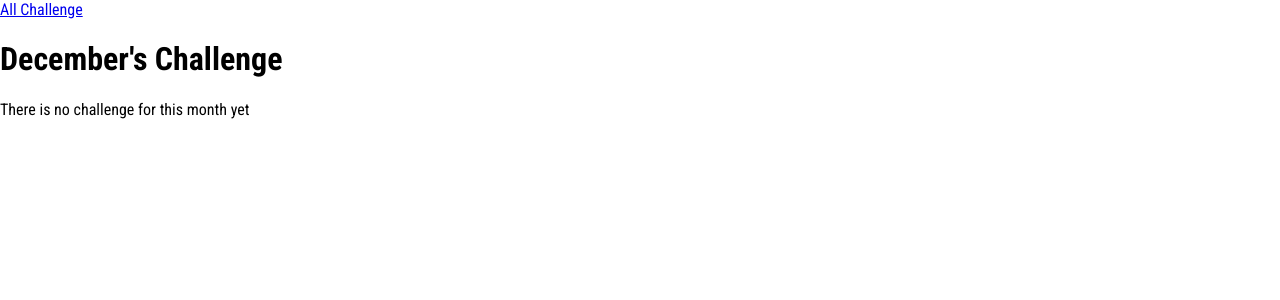
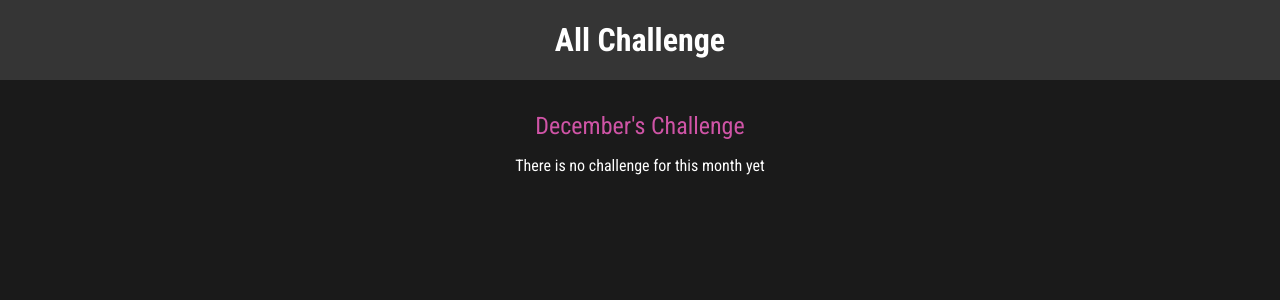
Before and after one commit to EDD-3/monthly_challenges, a Django app: page /challenges/december in a window 1280 px wide. Shown: the top 300 px of the page. Run offline with Django 5.2, Linux system fonts and the light colour scheme.

Commit message:
Added css styles to the templates

```diff
--- /dev/null
+++ b/challenges/static/challenges/challenge.css
@@ -0,0 +1,26 @@
+h1,
+h2 {
+
+    text-align:center;
+    color: white;
+}
+
+h1 {
+    font-size: 1.5rem;
+    margin: 2rem 0 1rem 0;
+    font-weight: normal;
+    color: #cf54a6;
+
+}
+
+h2 {
+    font-size: 3rem;
+    font-weight: bold;
+
+}
+
+.fallback{
+    text-align: center;
+    color: white;
+
+}
--- /dev/null
+++ b/challenges/static/challenges/includes/header.css
@@ -0,0 +1,26 @@
+header {
+    width: 100%;
+    height: 5rem;
+    background-color: #353535;
+
+}
+
+header nav {
+    width: 100%;
+    height: 100%;
+    display: flex;
+    justify-content: center;
+    align-items: center;
+}
+
+header nav a {
+    color: white;
+    font-size: 2rem;
+    font-weight: bold;
+    text-decoration:none;
+}
+
+header nav a:hover,
+header nav a:active {
+    color: #cf54a6;
+}
--- a/challenges/templates/challenges/challenge.html
+++ b/challenges/templates/challenges/challenge.html
@@ -1,5 +1,11 @@
 
 {% extends "base.html" %}
+{% load static %}
+
+{% block css_files %}
+<link rel="stylesheet" href="{% static 'challenges/challenge.css' %}">
+<link rel="stylesheet" href="{% static 'challenges/includes/header.css' %}">
+{% endblock css_files %}
 
 {% block page_title %}
 
@@ -14,6 +20,6 @@
     {% if challenge_text %}
         <h2>{{ challenge_text }}</h2>
     {% else %}
-        <p>There is no challenge for this month yet</p>
+        <p class="fallback">There is no challenge for this month yet</p>
     {% endif %}
     {% endblock %}
--- a/challenges/templates/challenges/index.html
+++ b/challenges/templates/challenges/index.html
@@ -3,6 +3,7 @@
 
 {% block css_files%}
     <link rel="stylesheet" href="{% static 'challenges/challenges.css' %}">
+    <link rel="stylesheet" href="{% static 'challenges/includes/header.css' %}">
 {% endblock %}
 
     {% block page_title%}
--- a/static/styles.css
+++ b/static/styles.css
@@ -5,4 +5,5 @@ html{
 
 body {
     margin:0;
+    background-color: #1a1a1a;
 }
```
Also changed, not shown: challenges/static/challenges/challenges.css (+34 -0 lines).
